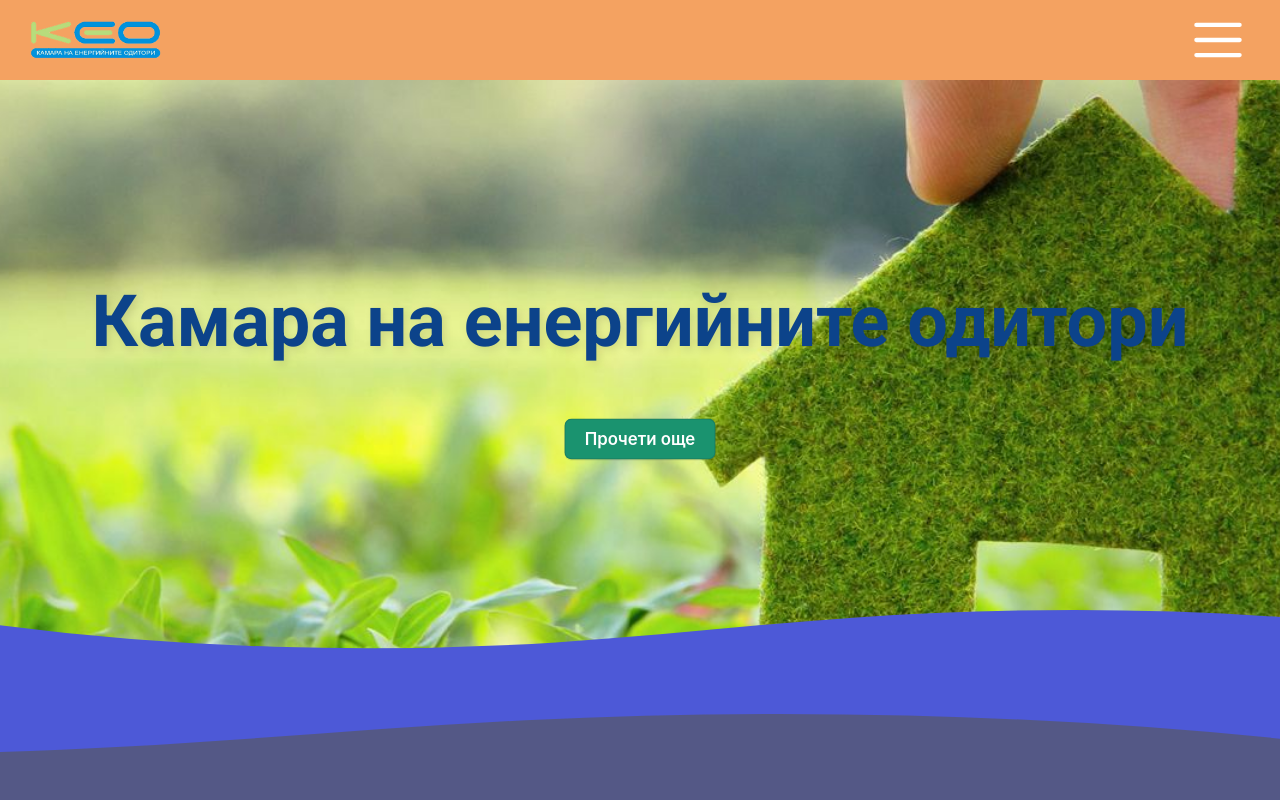
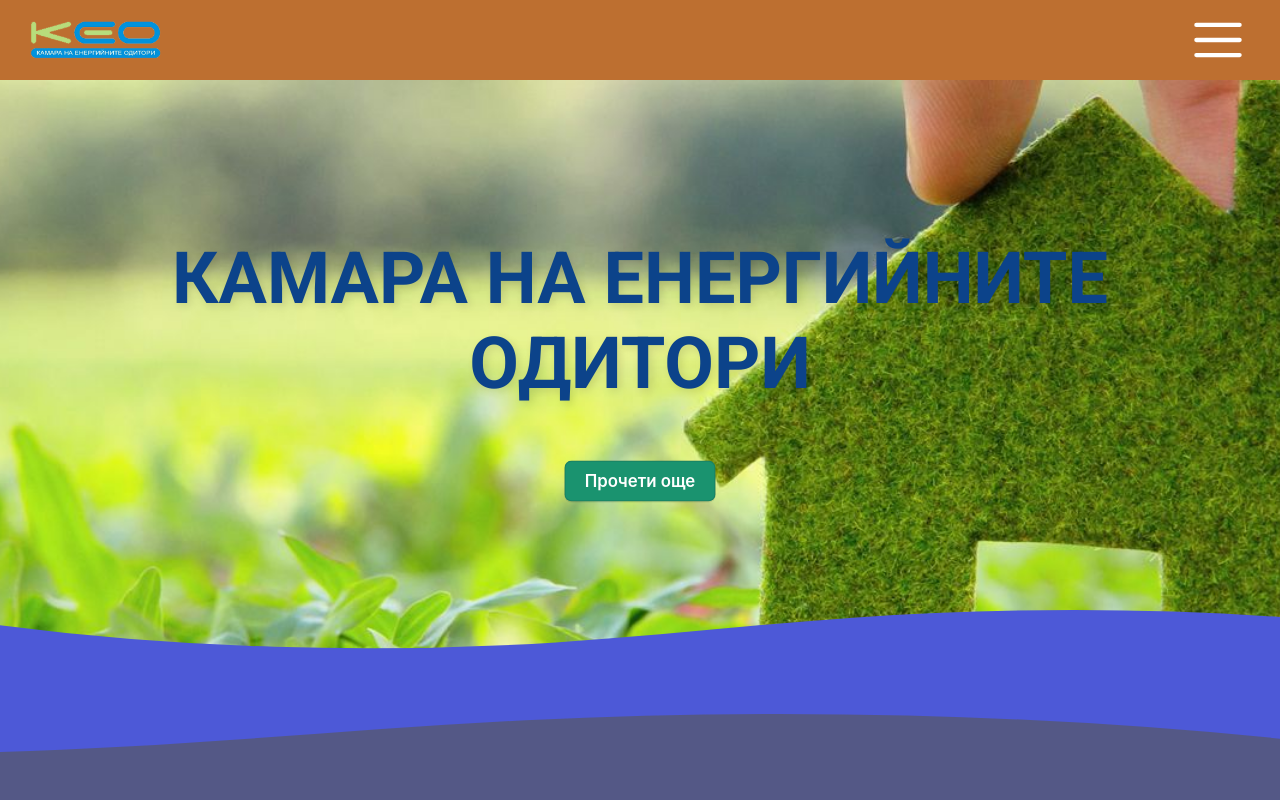
Before and after one commit to TedoPi4a/cee, a SvelteKit app: page / in a window 1280 px wide. Shown: the top 800 px of the page. Built offline with nearby package versions, Linux system fonts and the light colour scheme.

Commit message:
more color changes

```diff
--- a/src/lib/main.css
+++ b/src/lib/main.css
@@ -19,7 +19,7 @@
   :root {
     --teal: #3d8989;
     --white: #ffffff;
-    --nav: #F4A261
+    --nav: #bd6f30;
   }
 
   *::-webkit-scrollbar-thumb {
--- a/src/routes/+page.svelte
+++ b/src/routes/+page.svelte
@@ -9,7 +9,7 @@
   </script>
 
 <div class="main-image" style="position: relative;">
-    <h1>
+    <h1 style="text-transform:uppercase;">
         Камара на енергийните одитори    </h1>
 
     	<a class="button-3" href="#section-1" on:click|preventDefault={scrollIntoView}>
```
